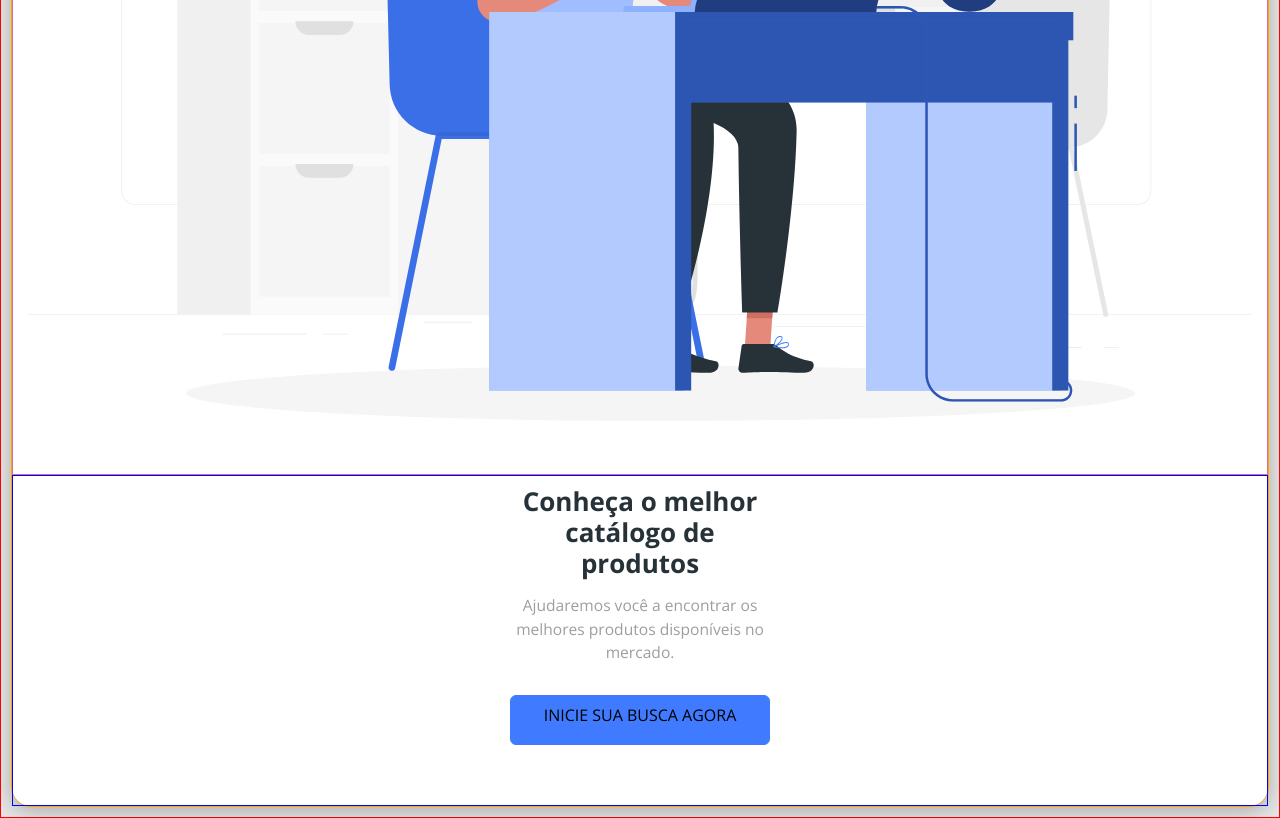
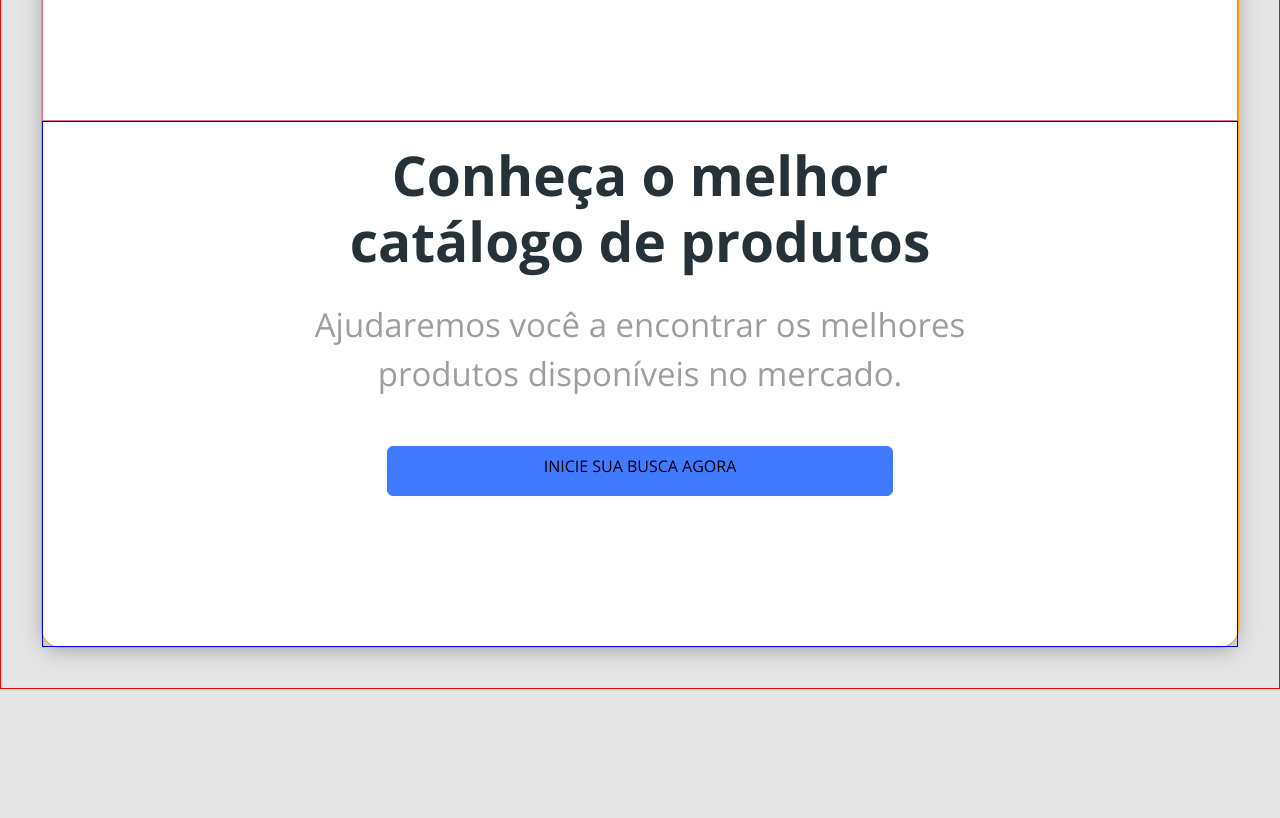
Before and after one commit to Edu25664/Catalog, a React (Create React App) app in the folder FrontEnd/: page / in a window 1280 px wide. Shown: the part 620-1438 px from the top of the page. After the commit the page ends 1309 px from the top, so only its background shows below. Built offline with nearby package versions, Linux system fonts and the light colour scheme.

Commit message:
update responsive

```diff
--- a/FrontEnd/src/Pages/Home/styles.css
+++ b/FrontEnd/src/Pages/Home/styles.css
@@ -13,11 +13,11 @@
   height: auto;
 }
 .home-content-container {
-  flex-direction:column;
+  flex-direction: column;
   display: flex;
   align-items: center;
   border: 1px solid blue;
-  padding: 10px 10px 60px  10px;
+  padding: 10px 10px 60px 10px;
 }
 .home-content-container h1 {
   width: 260px;
@@ -32,9 +32,68 @@
   display: flex;
   flex-direction: column-reverse;
 }
-.home-content-container p{
-    width: 260px;
-    font-size: 0.6em;
-    color: #9E9E9E;
-    margin-bottom: 30px;
+.home-content-container p {
+  width: 260px;
+  font-size: 0.6em;
+  color: #9e9e9e;
+  margin-bottom: 30px;
+}
+
+@media (min-width: 576px) {
+  .home-container {
+    padding: 15px;
+    font-size: 40px;
   }
+  .home-content-container h1 {
+    width: 506px;
+
+    margin-bottom: 20px;
+  }
+  .home-content-container p {
+    width: 506px;
+
+    margin-bottom: 20px;
+  }
+  .home-content-container button {
+    width: 506px;
+  }
+  .home-image-container svg {
+    width: 506px;
+    height: auto;
+  }
+}
+
+@media (min-width: 768px) {
+  .home-image-container {
+    padding: 100px 20px;
+  }
+  .home-content-container {
+    padding: 20px 20px 100px 20px;
+  }
+}
+@media (min-width: 992px) {
+  .home-image-container {
+    padding: 125px 20px;
+  }
+  .home-content-container {
+    padding: 20px 20px 150px 20px;
+  }
+
+  .home-content-container h1 {
+    margin-bottom: 26px;
+  }
+  .home-content-container p {
+    margin-bottom: 47px;
+  }
+  .home-container {
+    font-size: 55px;
+    padding: 40px;
+  }
+
+  .home-content-container h1 {
+    width: 700px;
+  }
+  .home-content-container p {
+    width: 700px;
+  }
+}
--- a/FrontEnd/src/components/buttonIcon/style.css
+++ b/FrontEnd/src/components/buttonIcon/style.css
@@ -1,4 +1,3 @@
 .btn-icon {
-  width: 260px;
   height: 50px;
 }
```
